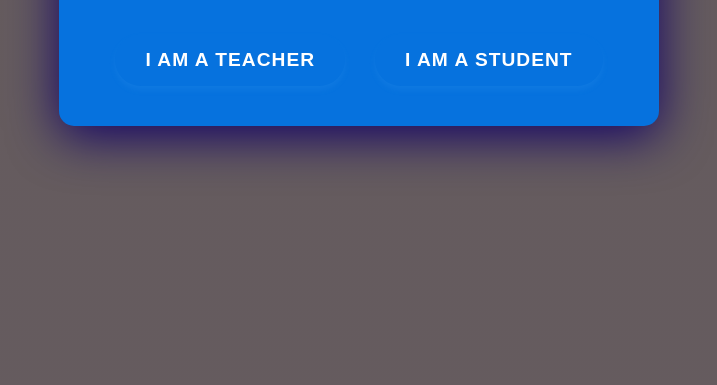
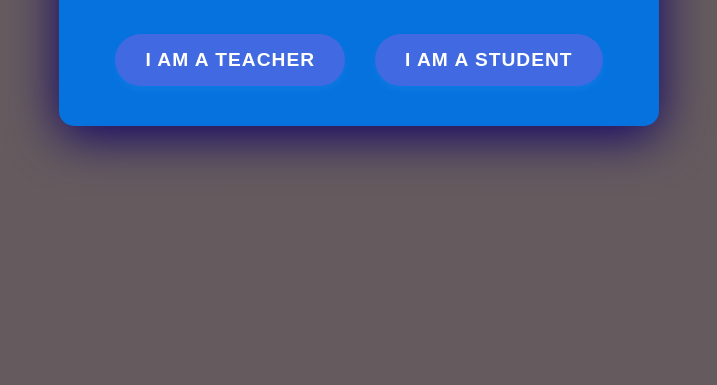
Before and after one commit to deepu135/Attendance-system.github.io, a website: page index.html in a window 1280 px wide. Shown: the part 415-800 px from the top of the page, without its empty margins (281-998 px from the left). Drawn offline with Linux system fonts and the light colour scheme.

Commit message:
Update homep.css

```diff
--- a/homep.css
+++ b/homep.css
@@ -64,11 +64,11 @@ h1 {
 }
 
 .teacher-btn {
-    background-color: var(--royalblue);
+    background-color: royalblue
 }
 
 .student-btn {
-    background-color: var(--royalblue);
+    background-color: royalblue;
 }
 
 .animated-btn:hover {
```
